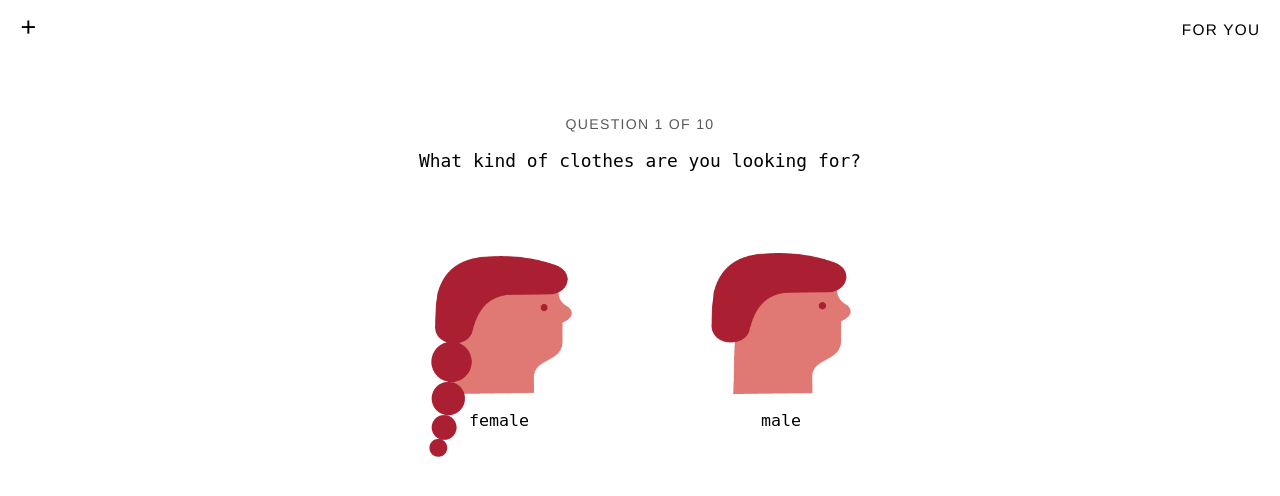
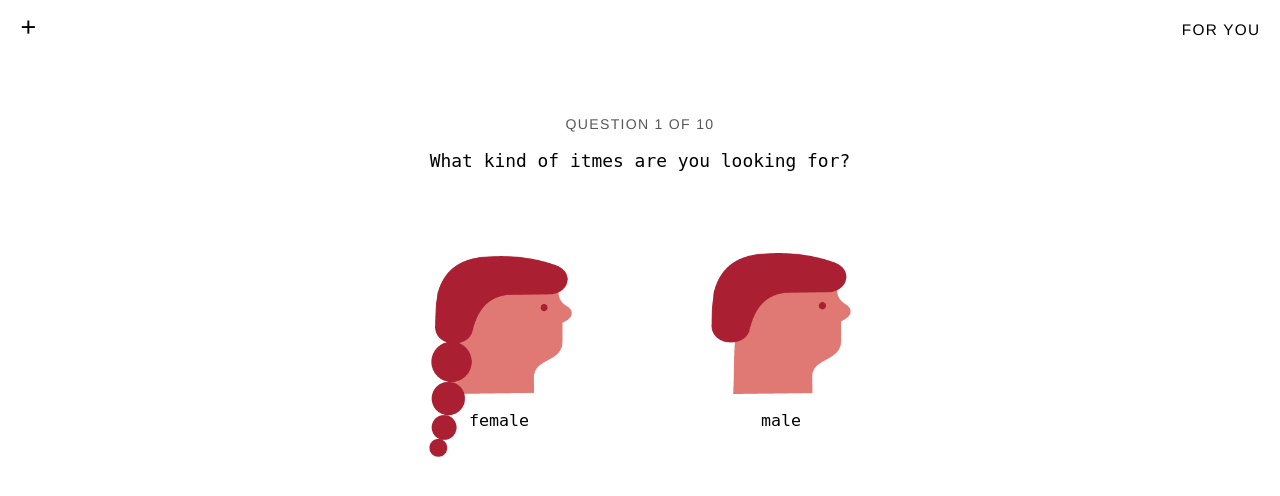
Before and after one commit to sophieyfang/Assisty, a plain HTML site: page you.html in a window 1280 px wide. Drawn offline with Linux system fonts and the light colour scheme; a web font is replaced by a local one.

Commit message:
Update you.html

```diff
--- a/you.html
+++ b/you.html
@@ -26,7 +26,7 @@
 <!-- questions -->
 <div class="youquestion">
 	<p class="questioncount">Question 1 of 10</p>
-	<p class="questiontitle">What kind of clothes are you looking for?</p>
+	<p class="questiontitle">What kind of itmes are you looking for?</p>
 	<figure>
 		<img src="images/female.png" width="100%" class="imgselection" onclick="chooseFemale()" id ="female">
 		<figcaption>female</figcaption>
```
